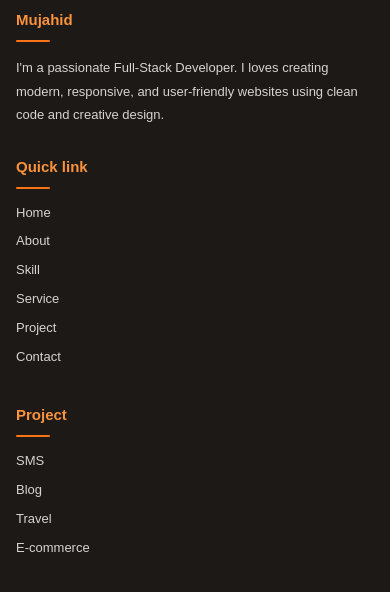
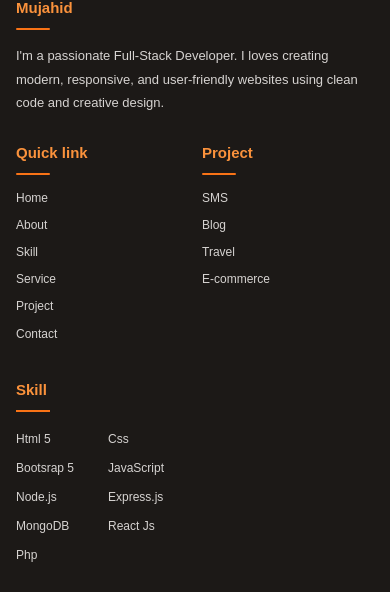
Before and after one commit to Mujuman/my-portfolio, a plain HTML site: page index.html in a window 390 px wide. Shown: the part 8265-8857 px from the top of the page. Drawn offline with nearby package versions, Linux system fonts and the light colour scheme.

Commit message:
updating my port

```diff
--- a/index.html
+++ b/index.html
@@ -4,7 +4,7 @@
 
     <meta charset="UTF-8">
     <meta name="viewport" content="width=device-width, initial-scale=1.0">
-	<link rel="icon" type="image/png" sizes="32x32" href="/images/preview_imge.png" />
+    <link rel="icon" type="image/svg+xml" href="images/favicon.svg" />
     <title>Mujahid's Portfolio</title>
 	<!-- Open Graph / Social Media Preview Tags -->
   <!-- SEO -->
@@ -554,7 +554,6 @@
   <footer>
 	<div class="con">
 	<div class="container">
-<div class="cont1">
   	<div class="foot-desc">
 		 <h3>Mujahid <div class="line line2"></div></h3>
 		<p>I'm a passionate Full-Stack Developer. I loves creating modern, responsive, and user-friendly websites using clean code and creative design.</p>
@@ -573,9 +572,7 @@
             <a href="#contact">Contact</a>
 
 	</div>
-</div>
 
-<div class="cont1" >
   	<div class="fopt-pro">
 		  <h3>Project <div class="line line2"></div></h3>
 		    <a href="https://student-management-system-blush-pi.vercel.app/">SMS</a>
@@ -596,7 +593,6 @@
         <p>React Js</p>
         <p>Php</p>
 	</div>
-</div>
 
 	</div>
 	<hr>
--- a/style.css
+++ b/style.css
@@ -789,22 +789,16 @@
 }
 
 footer .container {
-    align-items: flex-start;
-    gap: 40px;
-}
-
-.cont1 {
-    display: flex;
-    flex: 1;
+    align-items: start;
+    display: grid;
     gap: 36px;
-    justify-content: space-between;
+    grid-template-columns: minmax(0, 1.5fr) repeat(3, minmax(0, 1fr));
 }
 
 .foot-desc,
 .quick,
 .fopt-pro,
 .foot-skill {
-    flex: 1;
     min-width: 0;
 }
 
@@ -817,10 +811,20 @@
     margin-bottom: 14px;
 }
 
+.foot-desc h3,
+.quick h3,
+.fopt-pro h3,
+.foot-skill h3 {
+    align-items: flex-start;
+    display: flex;
+    flex-direction: column;
+}
+
 .foot-desc p {
     color: #d6d3d1;
     font-size: 13px;
     line-height: 1.8;
+    max-width: 34ch;
     margin: 0;
 }
 
@@ -949,6 +953,19 @@
     .contact-info1 {
         gap: 22px;
     }
+
+    footer .container {
+        gap: 32px 28px;
+        grid-template-columns: repeat(2, minmax(0, 1fr));
+    }
+
+    .foot-desc {
+        grid-column: 1 / -1;
+    }
+
+    .foot-desc p {
+        max-width: 60ch;
+    }
 }
 
 @media (max-width: 680px) {
@@ -1034,26 +1051,22 @@
         min-height: 300px;
     }
 
-    footer .container,
-    .cont1 {
-        flex-direction: column;
-        gap: 28px;
+    footer {
+        padding: 42px 0 22px;
     }
 
     footer .container {
-        display: flex;
+        gap: 28px 20px;
     }
 
-    .cont1 {
-        display: flex;
-        width: 100%;
+    .foot-skill {
+        display: grid;
+        gap: 4px 12px;
+        grid-template-columns: repeat(2, minmax(0, 1fr));
     }
 
-    .foot-desc,
-    .quick,
-    .fopt-pro,
-    .foot-skill {
-        width: 100%;
+    .foot-skill h3 {
+        grid-column: 1 / -1;
     }
 
     .project1 .container {
@@ -1061,6 +1074,7 @@
     }
 
     .hr {
+        align-items: center;
         flex-direction: column;
         gap: 14px;
         text-align: center;
@@ -1100,6 +1114,17 @@
     .con {
         width: calc(100% - 32px);
     }
+
+    footer .container {
+        gap: 26px 14px;
+    }
+
+    .quick a,
+    .fopt-pro a,
+    .foot-skill p {
+        font-size: 12px;
+        overflow-wrap: anywhere;
+    }
 }
 
 @media (hover: none) {
```
Also changed, not shown: images/favicon.svg (added).
